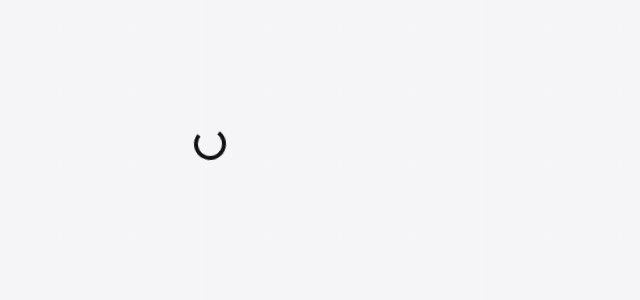
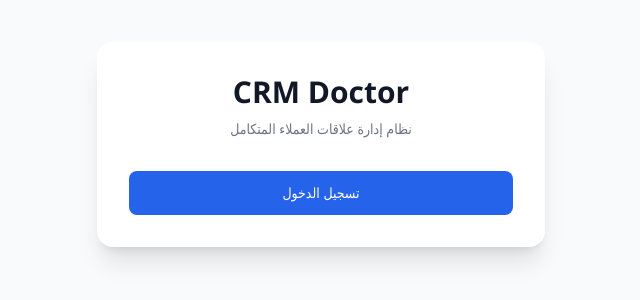
Before and after one commit to yossefe532/crm, a Next.js app in the folder web/: page / in a window 1280 px wide. Before the commit this address had no page. Shown: the part 256-556 px from the top of the page, without its empty margins (435-1075 px from the left). Built offline with nearby package versions, Linux system fonts and the light colour scheme.

Commit message:
feat: replace redirect loop with landing page

```diff
--- a/web/app/page.tsx
+++ b/web/app/page.tsx
@@ -1,18 +1,21 @@
 "use client"
 
-import { useEffect } from "react"
-import { useRouter } from "next/navigation"
+import Link from "next/link"
 
 export default function Home() {
-  const router = useRouter()
+  return (
+    <div className="flex min-h-screen flex-col items-center justify-center bg-gray-50 p-4">
+      <div className="w-full max-w-md rounded-2xl bg-white p-8 shadow-xl text-center">
+        <h1 className="mb-2 text-3xl font-bold text-gray-900">CRM Doctor</h1>
+        <p className="mb-8 text-gray-500">نظام إدارة علاقات العملاء المتكامل</p>
 
-  useEffect(() => {
-    router.replace("/login")
-  }, [router])
-
-  return (
-    <div className="flex min-h-screen items-center justify-center">
-      <div className="h-8 w-8 animate-spin rounded-full border-4 border-primary border-t-transparent"></div>
+        <Link
+          href="/login"
+          className="block w-full rounded-lg bg-blue-600 px-5 py-3 text-center text-sm font-medium text-white hover:bg-blue-700 focus:outline-none focus:ring-4 focus:ring-blue-300 transition-colors"
+        >
+          تسجيل الدخول
+        </Link>
+      </div>
     </div>
   )
 }
--- a/web/middleware.ts
+++ b/web/middleware.ts
@@ -8,13 +8,13 @@ export function middleware(request: NextRequest) {
   const role = request.cookies.get("auth_role")?.value
   const forceReset = request.cookies.get("auth_force_reset")?.value === "true"
 
-  // Handle root path redirect
+  // Allow public access to root path
   if (pathname === "/") {
     if (token && role) {
       const destination = role === "owner" ? "/owner" : role === "team_leader" ? "/team" : "/sales"
       return NextResponse.redirect(new URL(destination, request.url))
     }
-    return NextResponse.redirect(new URL("/login", request.url))
+    return NextResponse.next()
   }
 
   if (!protectedPaths.some((path) => pathname.startsWith(path))) {
```
